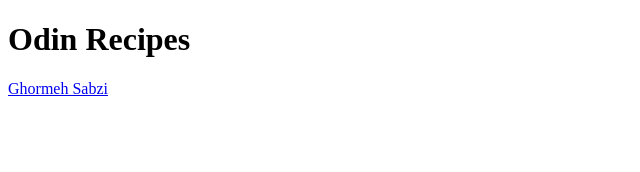
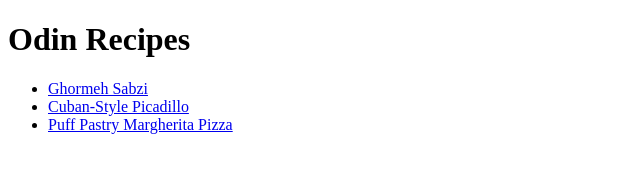
Before and after one commit to Bahar-design/odin-recipes, a plain HTML site: page index.html in a window 1280 px wide. Shown: the whole page, without its empty margins (0-640 px from the left). Drawn offline with Linux system fonts and the light colour scheme.

Commit message:
Create unordered list of links to each recipe in index.html

```diff
--- a/index.html
+++ b/index.html
@@ -7,6 +7,10 @@
 
     <body>
         <h1>Odin Recipes</h1>
-        <a href="recipes/ghormehsabzi.html">Ghormeh Sabzi</a>
+        <ul>
+            <li><a href="recipes/ghormehsabzi.html">Ghormeh Sabzi</a></li>
+            <li><a href="recipes/picadillo.html">Cuban-Style Picadillo</a></li>
+            <li><a href="recipes/margpizza.html">Puff Pastry Margherita Pizza</a></li>
+        </ul>
     </body>
 </html>
```
